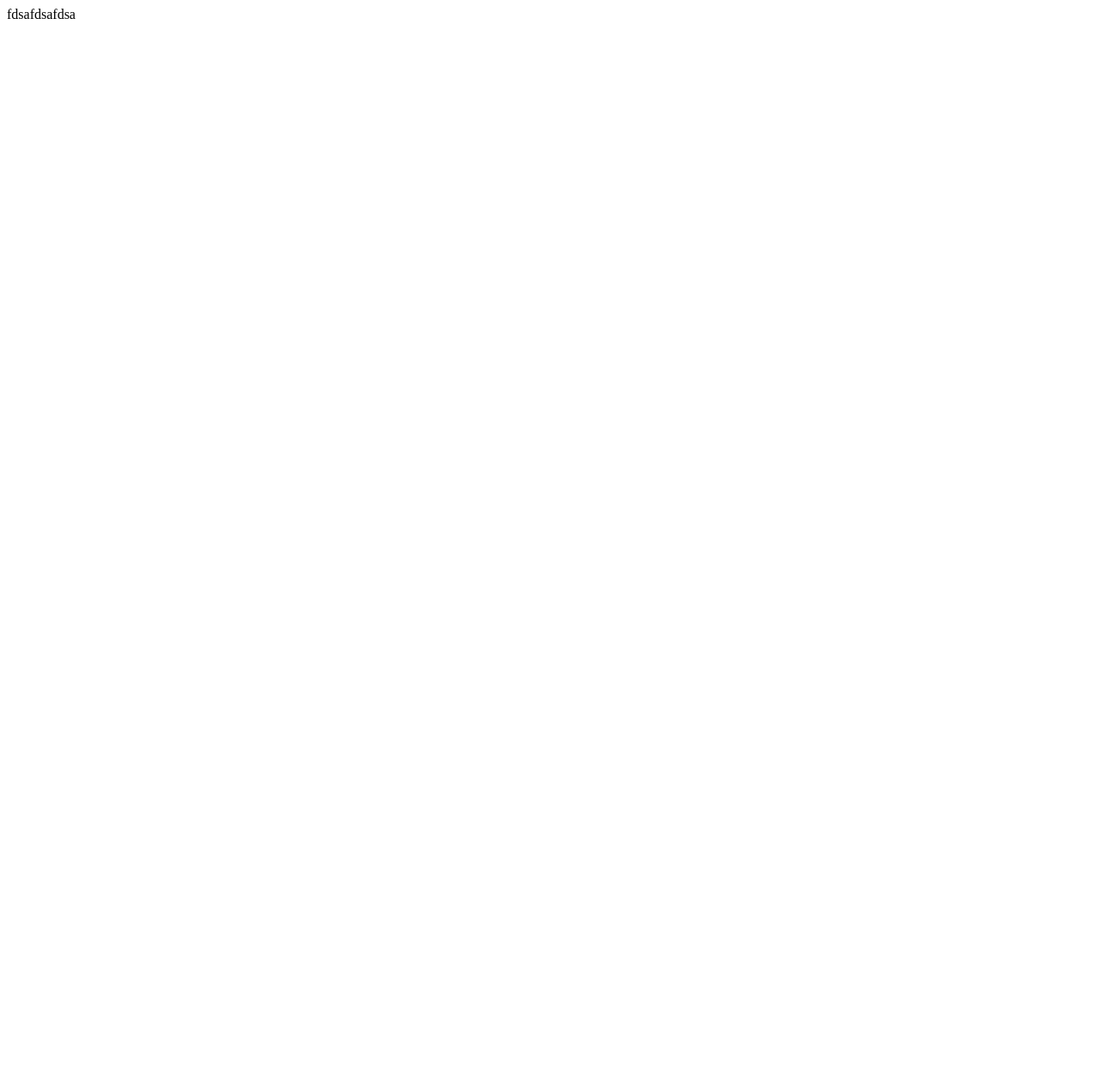
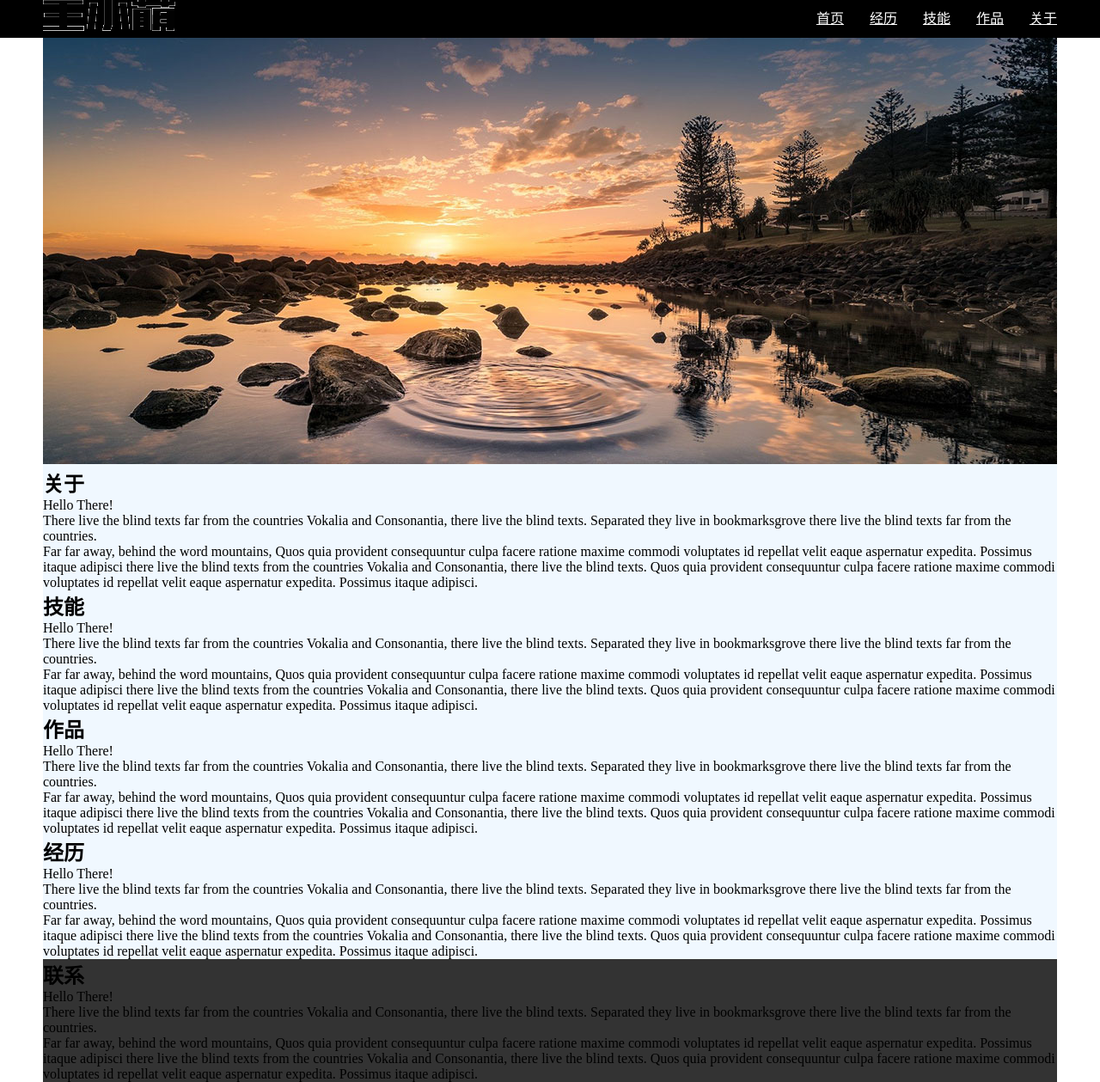
Before and after one commit to zjsonic/zjsonic.github.io, a plain HTML site: page index.html in a window 1280 px wide. Shown: the whole page at 86% size. Before the commit the page ends 800 px from the top, so only its background shows below. Drawn offline with Linux system fonts and the light colour scheme.

Commit message:
add style.css

```diff
--- a/index.html
+++ b/index.html
@@ -2,9 +2,63 @@
 <html lang="en">
 <head>
 	<meta charset="UTF-8">
-	<title>Document</title>
+	<title>王小萌</title>
+	<link rel="stylesheet" type="text/css" href="style.css"/>
 </head>
 <body>
-	fdsafdsafdsa
+	<div id="header">
+		<div class='wrap'>
+			<img src="images/logo.png" id="logo" />
+			<ul id="nav">
+				<!-- li*6>a -->
+				<li><a href="">首页</a></li>
+				<li><a href="">经历</a></li>
+				<li><a href="">技能</a></li>
+				<li><a href="">作品</a></li>
+				<li><a href="">关于</a></li>
+			</ul>
+		</div>
+	</div>
+	<div class="wrap">
+
+		<div id="main">
+			<div><img src="images/banner.jpg" /></div>
+			<div>
+				<h2>关于</h2>
+				<p>Hello There!</p>
+				<p>There live the blind texts far from the countries Vokalia and Consonantia, there live the blind texts. Separated they live in bookmarksgrove there live the blind texts far from the countries.</p>
+				<p>Far far away, behind the word mountains, Quos quia provident consequuntur culpa facere ratione maxime commodi voluptates id repellat velit eaque aspernatur expedita. Possimus itaque adipisci there live the blind texts from the countries Vokalia and Consonantia, there live the blind texts. Quos quia provident consequuntur culpa facere ratione maxime commodi voluptates id repellat velit eaque aspernatur expedita. Possimus itaque adipisci.
+				</p>
+			</div>
+			<div>
+				<h2>技能</h2>
+				<p>Hello There!</p>
+				<p>There live the blind texts far from the countries Vokalia and Consonantia, there live the blind texts. Separated they live in bookmarksgrove there live the blind texts far from the countries.</p>
+				<p>Far far away, behind the word mountains, Quos quia provident consequuntur culpa facere ratione maxime commodi voluptates id repellat velit eaque aspernatur expedita. Possimus itaque adipisci there live the blind texts from the countries Vokalia and Consonantia, there live the blind texts. Quos quia provident consequuntur culpa facere ratione maxime commodi voluptates id repellat velit eaque aspernatur expedita. Possimus itaque adipisci.
+				</p>
+			</div>
+			<div>
+				<h2>作品</h2>
+				<p>Hello There!</p>
+				<p>There live the blind texts far from the countries Vokalia and Consonantia, there live the blind texts. Separated they live in bookmarksgrove there live the blind texts far from the countries.</p>
+				<p>Far far away, behind the word mountains, Quos quia provident consequuntur culpa facere ratione maxime commodi voluptates id repellat velit eaque aspernatur expedita. Possimus itaque adipisci there live the blind texts from the countries Vokalia and Consonantia, there live the blind texts. Quos quia provident consequuntur culpa facere ratione maxime commodi voluptates id repellat velit eaque aspernatur expedita. Possimus itaque adipisci.
+				</p>
+			</div>
+			<div>
+				<h2>经历</h2>
+				<p>Hello There!</p>
+				<p>There live the blind texts far from the countries Vokalia and Consonantia, there live the blind texts. Separated they live in bookmarksgrove there live the blind texts far from the countries.</p>
+				<p>Far far away, behind the word mountains, Quos quia provident consequuntur culpa facere ratione maxime commodi voluptates id repellat velit eaque aspernatur expedita. Possimus itaque adipisci there live the blind texts from the countries Vokalia and Consonantia, there live the blind texts. Quos quia provident consequuntur culpa facere ratione maxime commodi voluptates id repellat velit eaque aspernatur expedita. Possimus itaque adipisci.
+				</p>
+			</div>
+		</div>
+		<div id="footer">
+			<h2>联系</h2>
+			<p>Hello There!</p>
+			<p>There live the blind texts far from the countries Vokalia and Consonantia, there live the blind texts. Separated they live in bookmarksgrove there live the blind texts far from the countries.</p>
+			<p>Far far away, behind the word mountains, Quos quia provident consequuntur culpa facere ratione maxime commodi voluptates id repellat velit eaque aspernatur expedita. Possimus itaque adipisci there live the blind texts from the countries Vokalia and Consonantia, there live the blind texts. Quos quia provident consequuntur culpa facere ratione maxime commodi voluptates id repellat velit eaque aspernatur expedita. Possimus itaque adipisci.
+			</p>
+		</div>
+	</div>
 </body>
 </html>
--- /dev/null
+++ b/style.css
@@ -0,0 +1,44 @@
+/*  重置浏览器默认样式  */
+*{
+	margin:0;
+	padding:0;
+}
+ul,li{
+	list-style:none;
+}
+/* wrap */
+.wrap{
+	width:1180px;
+	padding:0 10px;
+	margin:0 auto;
+}
+/* header  */
+#header{
+	background-color:#000;
+	height:44px;
+}
+#logo{
+	/* background-color: aquamarine; */
+	float:left;
+}
+#nav{
+
+	float:right;
+}
+#nav li{
+	float:left;
+	margin-left:30px;
+	height:44px;
+	line-height:44px;
+}
+#nav li a{
+	color:#fff;
+}
+/* main  */
+#main{
+	background-color: aliceblue;
+}
+/* footer  */
+#footer{
+	background-color:#333;
+}
```
